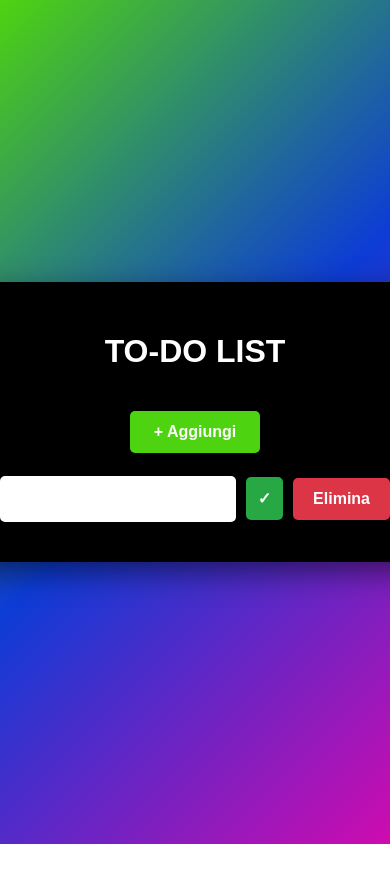
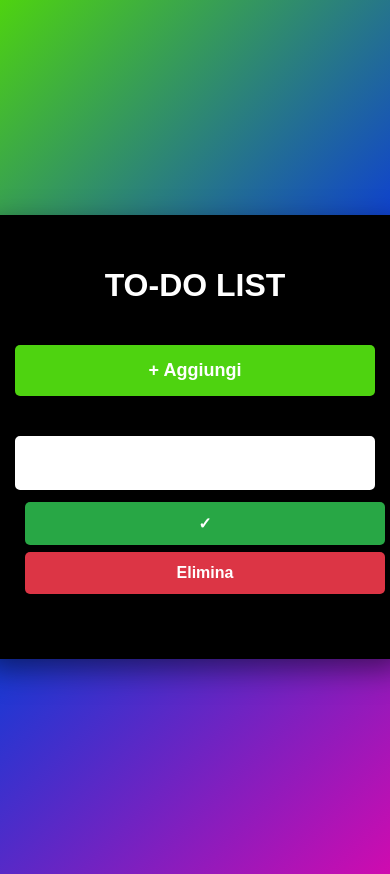
Before and after one commit to dimauroluca-glitch/To-Do-List, a plain HTML site: page index.html in a window 390 px wide. Both pictures are taken after a click on the button "+ Aggiungi". Shown: the top 874 px of the page. Before the commit the page ends 844 px from the top, so only its background shows below. Drawn offline with Linux system fonts and the light colour scheme.

Commit message:
Update index.html

```diff
--- a/index.html
+++ b/index.html
@@ -104,6 +104,40 @@
             background-color: #218838;
             transform: translateY(-2px);
         }
+        @media (max-width: 768px){
+            button{
+                width: 100%;
+                padding: 15px 24px;
+                font-size: 18px;
+                margin-bottom: 20px;
+            }
+            .input-group {
+                display: flex;
+                flex-direction: column;
+                align-items: stretch;
+                margin: 15px 0;
+            }
+            .input {
+                padding: 15px;
+                font-size: 18px;
+                margin-right: 0;
+                margin-bottom: 10px;
+            }
+            .btn-complete, .btn-delete {
+                width: 100%;
+                padding: 15px 20px;
+                font-size: 18px;
+                margin-left: 0;
+                margin-top: 5px;
+            }
+            .check{
+                margin-bottom: 5px;
+            }
+            body {
+                font-size: 16px;
+                padding: 15px;
+            }
+}
         </style>
         <body>
             <div class="container">
```
